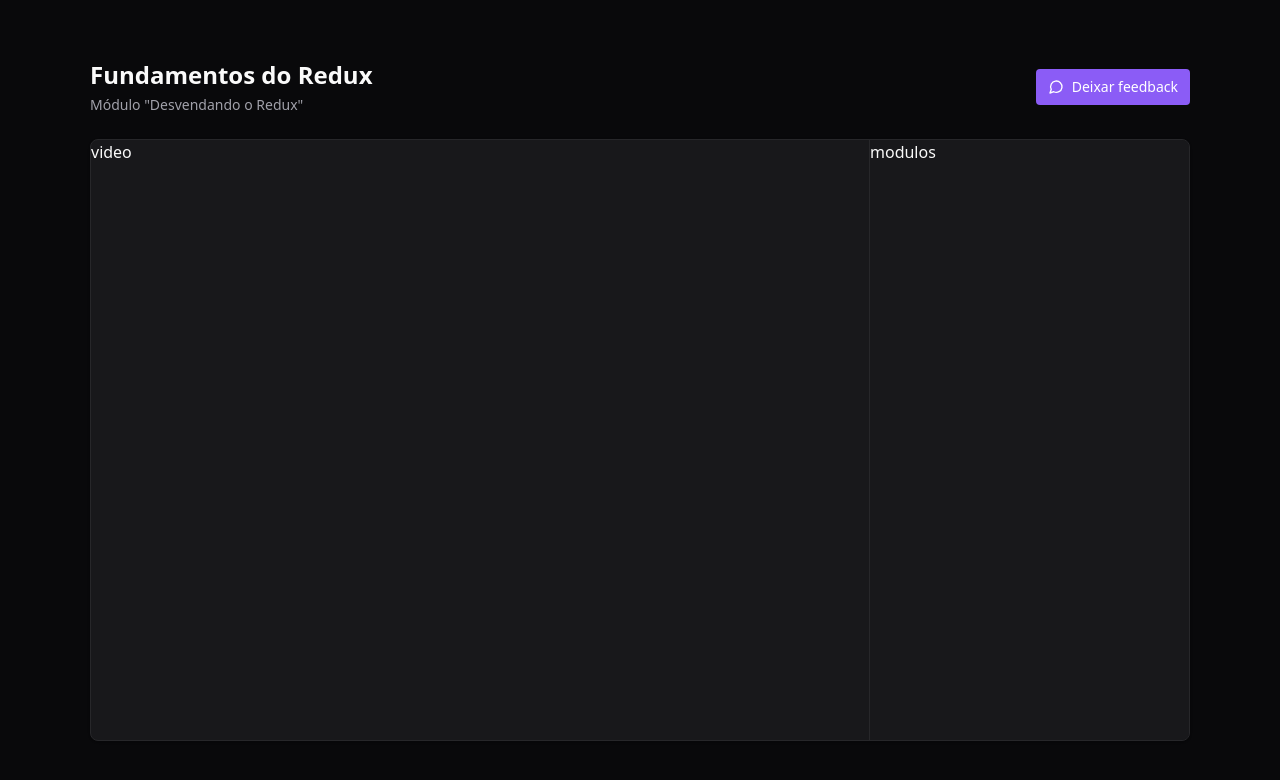
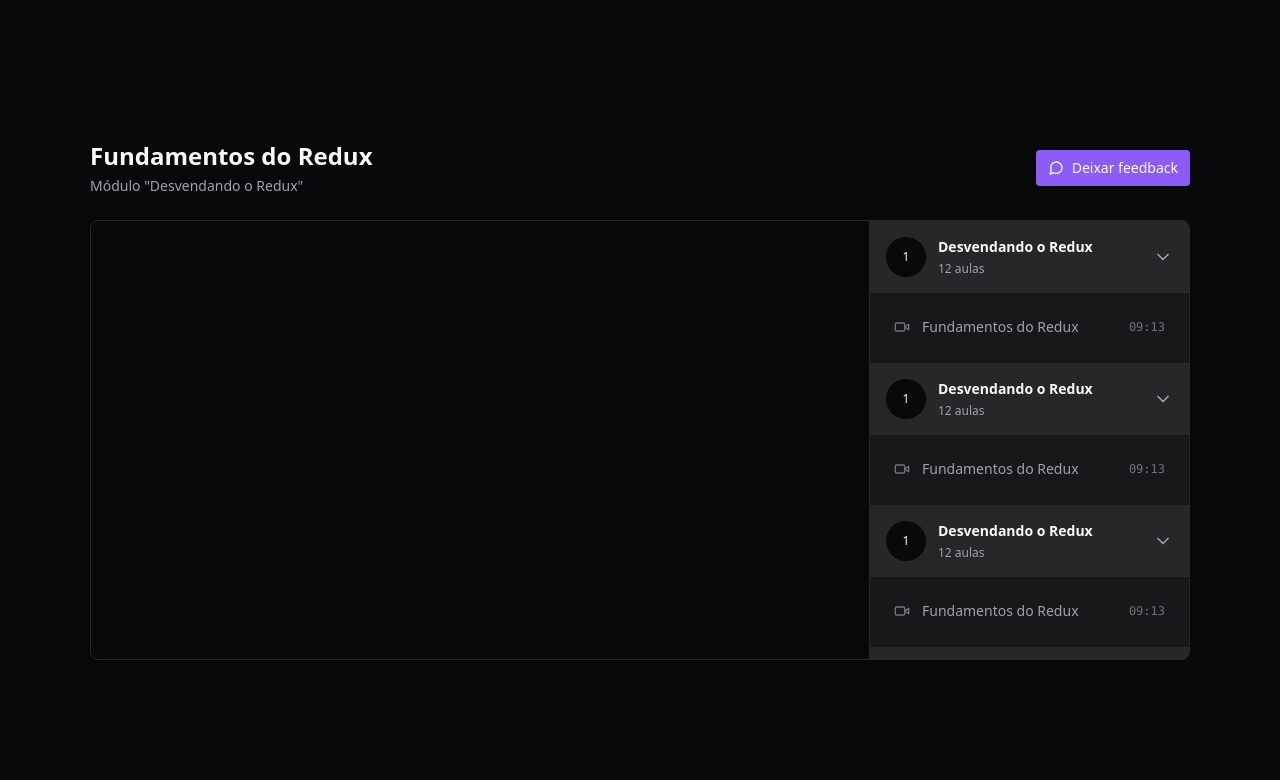
Before and after one commit to maxleon52/react-zustand-videoplayer, a React (Vite) app: page / in a window 1280 px wide. Shown: the top 780 px of the page. Built offline with nearby package versions, Linux system fonts and the light colour scheme; the HTML template or start-up script is replaced by a standard one.

Commit message:
Finished styles aside

```diff
--- a/package.json
+++ b/package.json
@@ -14,6 +14,7 @@
     "lucide-react": "^0.271.0",
     "react": "^18.2.0",
     "react-dom": "^18.2.0",
+    "react-player": "^2.12.0",
     "react-redux": "^8.1.2"
   },
   "devDependencies": {
@@ -27,6 +28,7 @@
     "eslint-plugin-react-hooks": "^4.6.0",
     "eslint-plugin-react-refresh": "^0.4.3",
     "postcss": "^8.4.28",
+    "tailwind-scrollbar": "^3.0.5",
     "tailwindcss": "^3.3.3",
     "typescript": "^5.0.2",
     "vite": "^4.4.5"
--- a/src/pages/Player.tsx
+++ b/src/pages/Player.tsx
@@ -1,4 +1,5 @@
-import { MessageCircle } from "lucide-react";
+import { MessageCircle, ChevronDown, Video } from "lucide-react";
+import ReactPlayer from "react-player";
 
 export default function Player() {
   return (
@@ -19,10 +20,118 @@
           </button>
         </div>
 
-        <main className="relative flex overflow-hidden rounded-lg border border-zinc-800 bg-zinc-900 shadow">
-          <div className="flex-1">video</div>
-          <aside className="w-80 border-l border-zinc-800 bg-zinc-900 h-[600px]">
-            modulos
+        <main className="relative flex overflow-hidden rounded-lg border border-zinc-800 bg-zinc-900 shadow pr-80">
+          <div className="flex-1">
+            <div className="w-full bg-zinc-950 aspect-video">
+              <ReactPlayer
+                width="100%"
+                height="100%"
+                controls
+                url="https://www.youtube.com/watch?v=u99tNt3TZf8"
+              />
+            </div>
+          </div>
+
+          <aside className="w-80 absolute top-0 bottom-0 right-0 border-l divide-y-2 divide-zinc-900 border-zinc-800 bg-zinc-900 overflow-y-scroll scrollbar scrollbar-thin scrollbar-track-zinc-950 scrollbar-thumb-zinc-800">
+            <div>
+              <button className="flex w-full items-center gap-3 bg-zinc-800 p-4">
+                <div className="flex w-10 h-10 rounded-full items-center justify-center bg-zinc-950 text-xs">
+                  1
+                </div>
+
+                <div className="flex flex-col gap-1 text-left">
+                  <strong className="text-sm">Desvendando o Redux</strong>
+                  <span className="text-xs text-zinc-400">12 aulas</span>
+                </div>
+
+                <ChevronDown className="w-5 h-5 ml-auto text-zinc-400" />
+              </button>
+
+              <nav className="relative flex flex-col gap-4 p-6">
+                <button className="flex items-center gap-3 text-sm text-zinc-400">
+                  <Video className="w-4 h-4 text-zinc-500" />
+                  <span>Fundamentos do Redux</span>
+                  <span className="ml-auto font-mono text-xs text-zinc-500">
+                    09:13
+                  </span>
+                </button>
+              </nav>
+            </div>
+
+            <div>
+              <button className="flex w-full items-center gap-3 bg-zinc-800 p-4">
+                <div className="flex w-10 h-10 rounded-full items-center justify-center bg-zinc-950 text-xs">
+                  1
+                </div>
+
+                <div className="flex flex-col gap-1 text-left">
+                  <strong className="text-sm">Desvendando o Redux</strong>
+                  <span className="text-xs text-zinc-400">12 aulas</span>
+                </div>
+
+                <ChevronDown className="w-5 h-5 ml-auto text-zinc-400" />
+              </button>
+
+              <nav className="relative flex flex-col gap-4 p-6">
+                <button className="flex items-center gap-3 text-sm text-zinc-400">
+                  <Video className="w-4 h-4 text-zinc-500" />
+                  <span>Fundamentos do Redux</span>
+                  <span className="ml-auto font-mono text-xs text-zinc-500">
+                    09:13
+                  </span>
+                </button>
+              </nav>
+            </div>
+
+            <div>
+              <button className="flex w-full items-center gap-3 bg-zinc-800 p-4">
+                <div className="flex w-10 h-10 rounded-full items-center justify-center bg-zinc-950 text-xs">
+                  1
+                </div>
+
+                <div className="flex flex-col gap-1 text-left">
+                  <strong className="text-sm">Desvendando o Redux</strong>
+                  <span className="text-xs text-zinc-400">12 aulas</span>
+                </div>
+
+                <ChevronDown className="w-5 h-5 ml-auto text-zinc-400" />
+              </button>
+
+              <nav className="relative flex flex-col gap-4 p-6">
+                <button className="flex items-center gap-3 text-sm text-zinc-400">
+                  <Video className="w-4 h-4 text-zinc-500" />
+                  <span>Fundamentos do Redux</span>
+                  <span className="ml-auto font-mono text-xs text-zinc-500">
+                    09:13
+                  </span>
+                </button>
+              </nav>
+            </div>
+
+            <div>
+              <button className="flex w-full items-center gap-3 bg-zinc-800 p-4">
+                <div className="flex w-10 h-10 rounded-full items-center justify-center bg-zinc-950 text-xs">
+                  1
+                </div>
+
+                <div className="flex flex-col gap-1 text-left">
+                  <strong className="text-sm">Desvendando o Redux</strong>
+                  <span className="text-xs text-zinc-400">12 aulas</span>
+                </div>
+
+                <ChevronDown className="w-5 h-5 ml-auto text-zinc-400" />
+              </button>
+
+              <nav className="relative flex flex-col gap-4 p-6">
+                <button className="flex items-center gap-3 text-sm text-zinc-400">
+                  <Video className="w-4 h-4 text-zinc-500" />
+                  <span>Fundamentos do Redux</span>
+                  <span className="ml-auto font-mono text-xs text-zinc-500">
+                    09:13
+                  </span>
+                </button>
+              </nav>
+            </div>
           </aside>
         </main>
       </div>
--- a/tailwind.config.js
+++ b/tailwind.config.js
@@ -6,5 +6,7 @@
   theme: {
     extend: {},
   },
-  plugins: [],
+  plugins: [
+    require('tailwind-scrollbar')
+  ],
 }
```
Also changed, not shown: .eslintrc.cjs (deleted), 1 other file (tests, documents, lock files or other folders).
